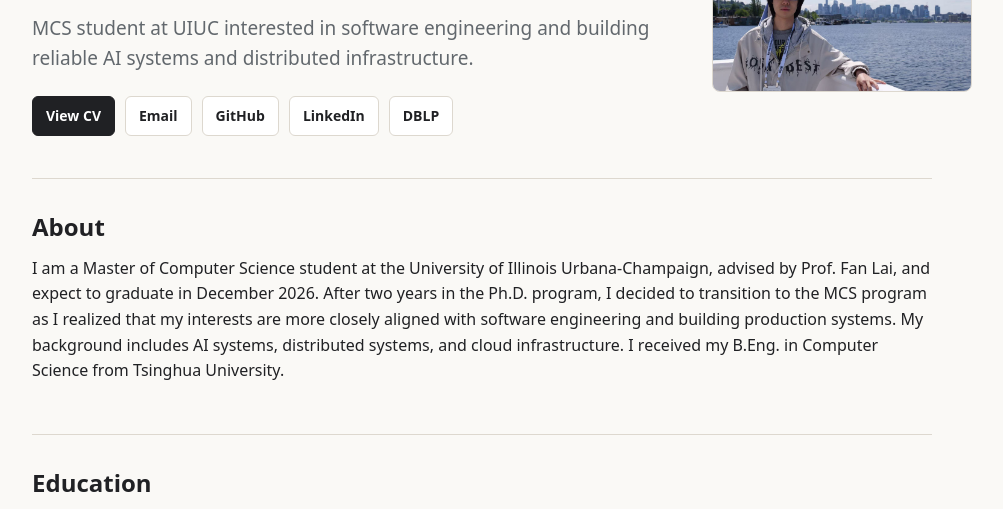
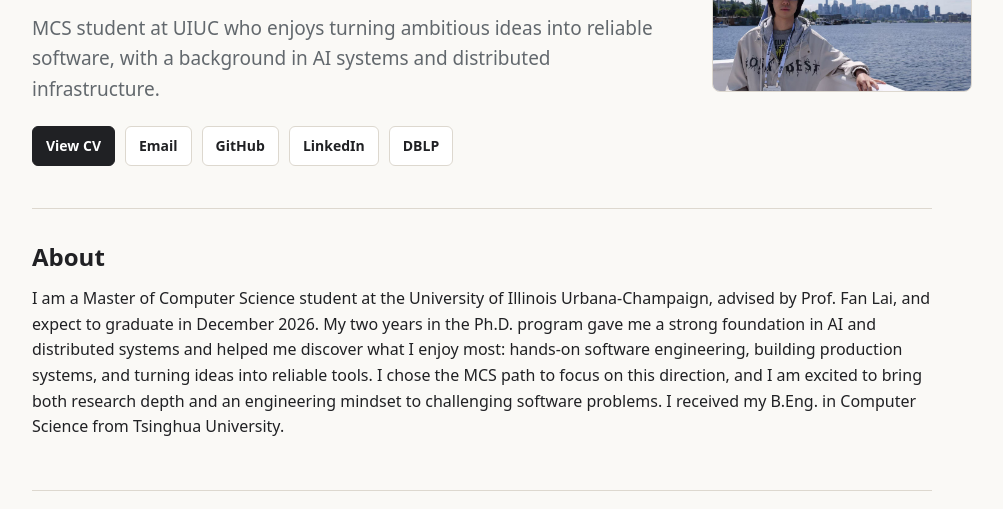
Before and after one commit to livingshade/livingshade.github.io, a plain HTML site: page index.html in a window 1280 px wide. Shown: the part 224-733 px from the top of the page, without its empty margins (158-1161 px from the left). Drawn offline with Linux system fonts and the light colour scheme.

Commit message:
Frame MCS transition positively

```diff
--- a/index.html
+++ b/index.html
@@ -3,7 +3,7 @@
 <head>
   <meta charset="utf-8">
   <meta name="viewport" content="width=device-width, initial-scale=1">
-  <meta name="description" content="Banruo Liu is an MCS student at UIUC interested in software engineering, AI systems, and distributed infrastructure.">
+  <meta name="description" content="Banruo Liu is an MCS student at UIUC who enjoys building reliable software for AI systems and distributed infrastructure.">
   <title>Banruo Liu</title>
   <style>
     :root {
@@ -282,8 +282,8 @@
         <h1>Hi, I am Banruo.</h1>
         <p class="chinese-name">劉般若</p>
         <p class="subtitle">
-          MCS student at UIUC interested in software engineering and building reliable AI systems
-          and distributed infrastructure.
+          MCS student at UIUC who enjoys turning ambitious ideas into reliable software,
+          with a background in AI systems and distributed infrastructure.
         </p>
         <div class="button-row">
           <a class="button primary" href="assets/banruo_cv.pdf">View CV</a>
@@ -303,10 +303,11 @@
       <h2>About</h2>
       <p>
         I am a Master of Computer Science student at the University of Illinois Urbana-Champaign, advised by
-        Prof. Fan Lai, and expect to graduate in December 2026. After two years in the Ph.D. program, I decided
-        to transition to the MCS program as I realized that my interests are more closely aligned with software
-        engineering and building production systems. My background includes AI systems, distributed systems,
-        and cloud infrastructure. I received my B.Eng. in Computer Science from Tsinghua University.
+        Prof. Fan Lai, and expect to graduate in December 2026. My two years in the Ph.D. program gave me a strong
+        foundation in AI and distributed systems and helped me discover what I enjoy most: hands-on software
+        engineering, building production systems, and turning ideas into reliable tools. I chose the MCS path to
+        focus on this direction, and I am excited to bring both research depth and an engineering mindset to
+        challenging software problems. I received my B.Eng. in Computer Science from Tsinghua University.
       </p>
     </section>
 
@@ -316,7 +317,7 @@
         <div class="item">
           <h3>University of Illinois Urbana-Champaign</h3>
           <p class="role-meta">Master of Computer Science / Expected Dec. 2026</p>
-          <p>Advisor: Prof. Fan Lai. Transitioned from the Ph.D. program to focus on software engineering.</p>
+          <p>Advisor: Prof. Fan Lai. Built a strong research foundation before choosing the MCS path to focus on hands-on software engineering and production systems.</p>
         </div>
         <div class="item">
           <h3>Tsinghua University</h3>
```
